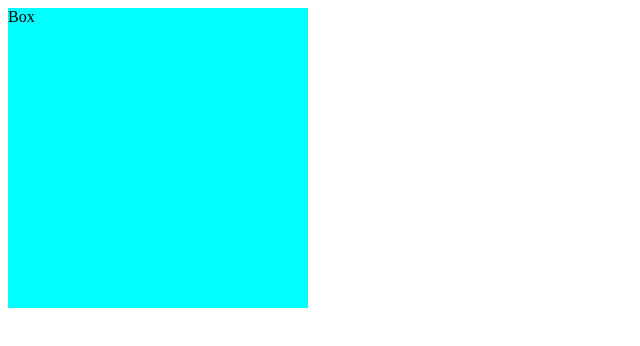
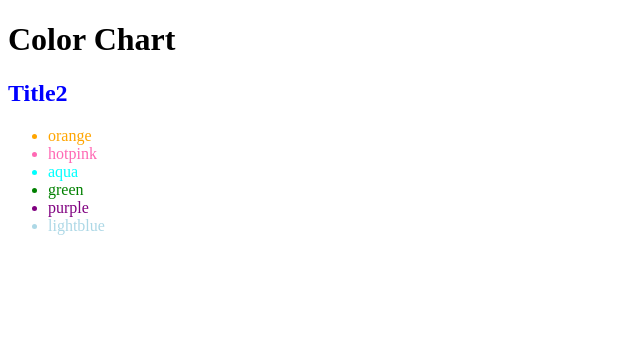
Before and after one commit to Moon-YJ/react-first, a React (Create React App) app: page / in a window 1280 px wide. Shown: the top 346 px of the page, without its empty margins (0-640 px from the left). Built offline with nearby package versions, Linux system fonts and the light colour scheme.

Commit message:
map을 통한 동적 가상돔 반복 출력 및 key값 부여

```diff
--- a/src/App.jsx
+++ b/src/App.jsx
@@ -1,10 +1,26 @@
-import Box from './box/Box';
+export default function App() {
+	const colors = ['orange', 'hotpink', 'aqua', 'green', 'purple', 'lightblue'];
 
-function App() {
-	return <Box />;
+	return (
+		<>
+			<h1>Color Chart</h1>
+			<h2 style={{ color: 'blue' }}>Title2</h2>
+			<ul>
+				{colors.map((col, idx) => {
+					// return문에서 map을 통해 반복적으로 생성되는 가상돔요소에는 무조건 고유의 key값 줘야함
+					// react로 하여금 여러개의 반복요소중에서 수정되어야하는 요소를 효율적으로 비교탐색하기 위함
+					// 간편하게는 반복되는 순서값을 집어넣을수도 있긴하나 권장하진않으므로
+					// DB의 각 데이터에 내장되어 있는 Object_id를 활용하거나 실제 데이터와 순번을 결합해서 고유문자값 생성
+					return (
+						<li key={col + idx} style={{ color: col }}>
+							{col}
+						</li>
+					);
+				})}
+			</ul>
+		</>
+	);
 }
-
-export default App;
 
 /*
 	리액트에서의 re-render, re-paint
--- a/src/box/Box.jsx
+++ /dev/null
@@ -1,12 +0,0 @@
-import './Box.scss';
-export default function Box() {
-	const changeBg = (e, color) => {
-		e.target.style.backgroundColor = color;
-	};
-
-	return (
-		<div className='Box' onClick={(e) => changeBg(e, 'pink')}>
-			Box
-		</div>
-	);
-}
--- a/src/box/Box.scss
+++ /dev/null
@@ -1,5 +0,0 @@
-.Box {
-	width: 300px;
-	height: 300px;
-	background-color: aqua;
-}
```
